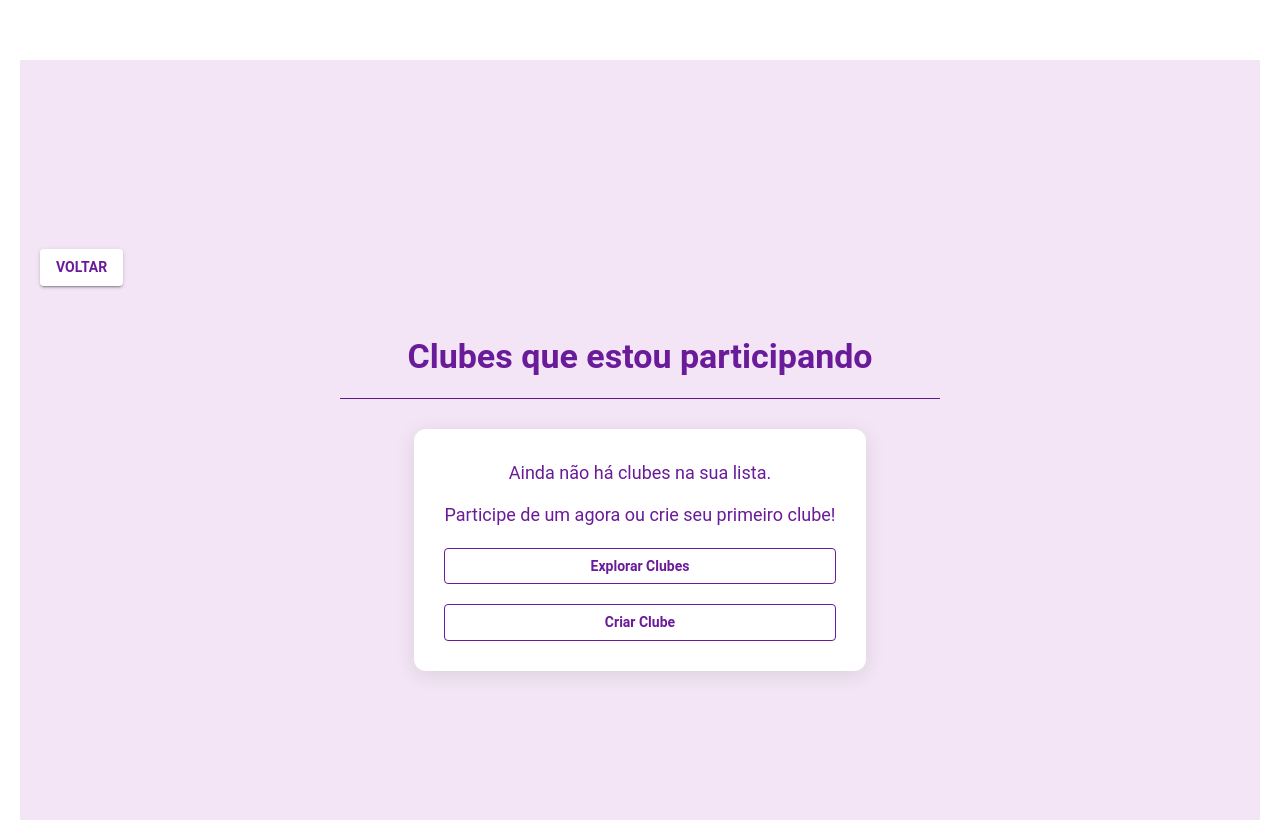
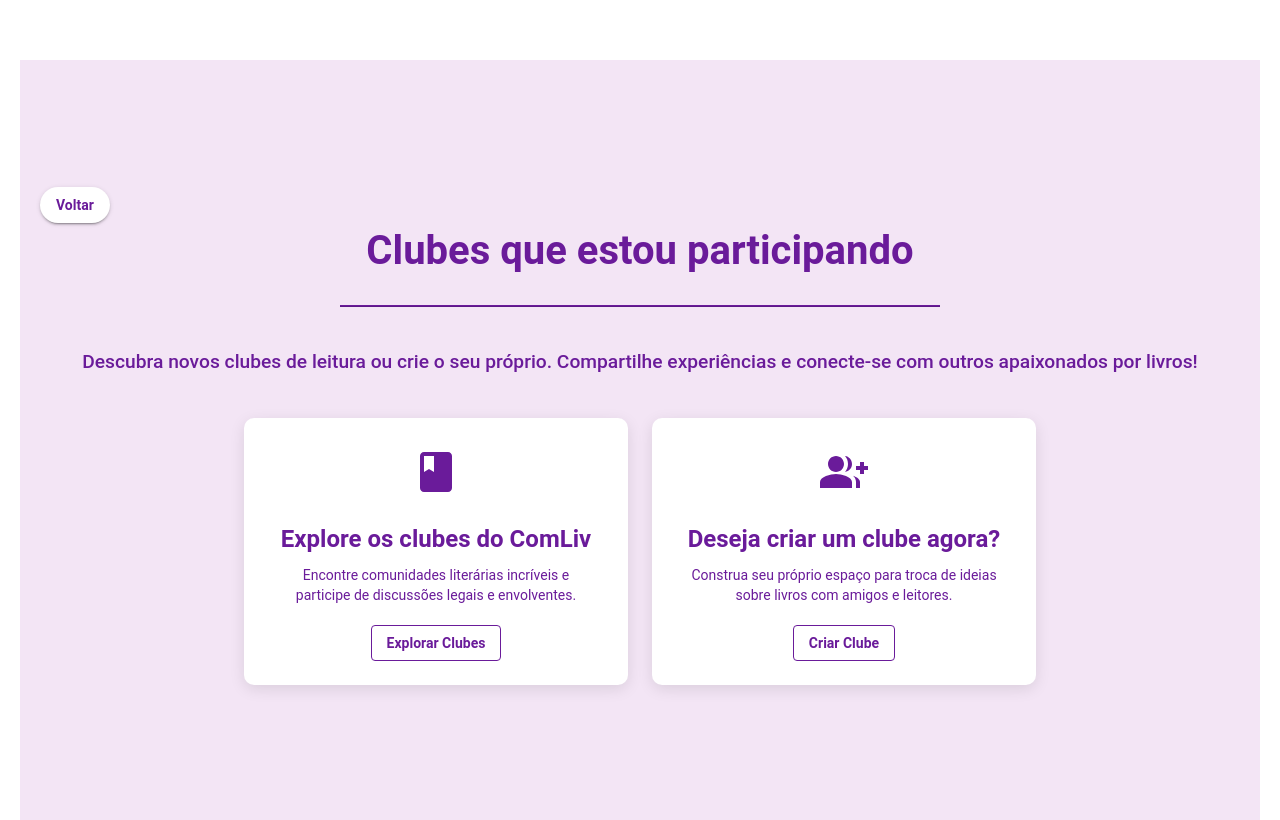
Before and after one commit to Vanessa867/siteComLiv, a React (Vite) app: page /Participando in a window 1280 px wide. Built offline with nearby package versions, Linux system fonts and the light colour scheme; the HTML template or start-up script is replaced by a standard one.

Commit message:
estilizacao da página "Participando"

```diff
--- a/src/pages/Participando.jsx
+++ b/src/pages/Participando.jsx
@@ -1,6 +1,17 @@
 import React from "react";
-import { Box, Typography, Divider, Button, Paper } from "@mui/material";
+import {
+  Box,
+  Typography,
+  Divider,
+  Button,
+  Grid,
+  Card,
+  CardContent,
+} from "@mui/material";
+import { motion } from "framer-motion";
 import { useNavigate } from "react-router-dom";
+import BookIcon from "@mui/icons-material/Book";
+import ClubIcon from "@mui/icons-material/GroupAdd";
 
 const Participando = () => {
   const navigate = useNavigate();
@@ -18,13 +29,7 @@ const Participando = () => {
         color: "#6A1B9A",
       }}
     >
-      {/* Botão de navegação no topo dentro do fluxo */}
-      <Box
-        sx={{
-          alignSelf: "flex-start",
-          marginBottom: "50px",
-        }}
-      >
+      <Box sx={{ alignSelf: "flex-start", marginBottom: "5px" }}>
         <Button
           variant="contained"
           onClick={() => navigate("/HomeDepoisDoLogin")}
@@ -33,76 +38,105 @@ const Participando = () => {
             color: "#6A1B9A",
             textTransform: "none",
             fontWeight: "bold",
+            borderRadius: "20px",
             "&:hover": {
               backgroundColor: "#8E24AA",
             },
           }}
         >
-          VOLTAR
+          Voltar
         </Button>
       </Box>
 
-      {/* Título da Página */}
+      <motion.div
+        initial={{ y: -20, opacity: 0 }}
+        animate={{ y: 0, opacity: 1 }}
+        transition={{ duration: 1 }}
+      >
         <Typography
-        variant="h4"
+          variant="h3"
           sx={{
-          marginBottom: "20px",
+            marginBottom: "30px",
             fontWeight: "bold",
             textAlign: "center",
+            color: "#6A1B9A",
+            fontSize: "2.5rem",
           }}
         >
           Clubes que estou participando
         </Typography>
+      </motion.div>
 
       <Divider
         sx={{
           backgroundColor: "#6A1B9A",
           width: "100%",
           maxWidth: "600px",
-          marginBottom: "30px",
+          marginBottom: "40px",
+          height: "2px",
         }}
       />
 
-      {/* Conteúdo Principal */}
-      <Paper
-        elevation={3}
+      <motion.div
+        initial={{ opacity: 0 }}
+        animate={{ opacity: 1 }}
+        transition={{ duration: 1.5 }}
+      >
+        <Typography
+          variant="h6"
+          sx={{
+            fontSize: "1.2rem",
+            color: "#6A1B9A",
+            textAlign: "center",
+            marginBottom: "40px",
+          }}
+        >
+          Descubra novos clubes de leitura ou crie o seu próprio. Compartilhe
+          experiências e conecte-se com outros apaixonados por livros!
+        </Typography>
+      </motion.div>
+
+      <Grid container spacing={3} sx={{ justifyContent: "center" }}>
+        <Grid item xs={12} sm={6} md={4}>
+          <motion.div
+            whileHover={{ scale: 1.05 }}
+            transition={{ duration: 0.3 }}
+          >
+            <Card
               sx={{
                 backgroundColor: "#FFFFFF",
-          borderRadius: "12px",
-          padding: "30px",
-          maxWidth: "600px",
-          textAlign: "center",
-          color: "#6A1B9A",
-          boxShadow: "0px 4px 20px rgba(0, 0, 0, 0.1)",
+                borderRadius: "10px",
+                boxShadow: "0 4px 15px rgba(0, 0, 0, 0.1)",
               }}
             >
+              <CardContent sx={{ textAlign: "center", padding: "30px" }}>
+                <BookIcon
+                  sx={{
+                    fontSize: "3rem",
+                    color: "#6A1B9A",
+                    marginBottom: "20px",
+                  }}
+                />
                 <Typography
-          variant="body1"
+                  variant="h5"
                   sx={{
-            fontSize: "18px",
-            marginBottom: "15px",
+                    fontWeight: "bold",
+                    marginBottom: "10px",
+                    color: "#6A1B9A",
                   }}
                 >
-          Ainda não há clubes na sua lista.
+                  Explore os clubes do ComLiv
                 </Typography>
                 <Typography
-          variant="body1"
+                  variant="body2"
                   sx={{
-            fontSize: "18px",
+                    color: "#6A1B9A",
+                    marginBottom: "20px",
                   }}
                 >
-          Participe de um agora ou crie seu primeiro clube!
+                  Encontre comunidades literárias incríveis e participe de
+                  discussões legais e envolventes.
                 </Typography>
-
-        {/* Botões */}
-        <Box
-          sx={{
-            display: "flex",
-            flexDirection: "column",
-            gap: "20px", // Espaçamento entre os botões
-            marginTop: "20px",
-          }}
-        >
                 <Button
                   variant="outlined"
                   onClick={() => navigate("/HomeDepoisDoLogin")}
@@ -119,7 +153,51 @@ const Participando = () => {
                 >
                   Explorar Clubes
                 </Button>
+              </CardContent>
+            </Card>
+          </motion.div>
+        </Grid>
 
+        <Grid item xs={12} sm={6} md={4}>
+          <motion.div
+            whileHover={{ scale: 1.05 }}
+            transition={{ duration: 0.3 }}
+          >
+            <Card
+              sx={{
+                backgroundColor: "#FFFFFF",
+                borderRadius: "10px",
+                boxShadow: "0 4px 15px rgba(0, 0, 0, 0.1)",
+              }}
+            >
+              <CardContent sx={{ textAlign: "center", padding: "30px" }}>
+                <ClubIcon
+                  sx={{
+                    fontSize: "3rem",
+                    color: "#6A1B9A",
+                    marginBottom: "20px",
+                  }}
+                />
+                <Typography
+                  variant="h5"
+                  sx={{
+                    fontWeight: "bold",
+                    marginBottom: "10px",
+                    color: "#6A1B9A",
+                  }}
+                >
+                  Deseja criar um clube agora?
+                </Typography>
+                <Typography
+                  variant="body2"
+                  sx={{
+                    color: "#6A1B9A",
+                    marginBottom: "20px",
+                  }}
+                >
+                  Construa seu próprio espaço para troca de ideias sobre livros
+                  com amigos e leitores.
+                </Typography>
                 <Button
                   variant="outlined"
                   onClick={() => navigate("/CriarClube")}
@@ -136,8 +214,13 @@ const Participando = () => {
                 >
                   Criar Clube
                 </Button>
-        </Box>
-      </Paper>
+              </CardContent>
+            </Card>
+          </motion.div>
+        </Grid>
+      </Grid>
+      <br />
+      <br />
     </Box>
   );
 };
```
Lines whose indentation alone changed are shown as unchanged.
